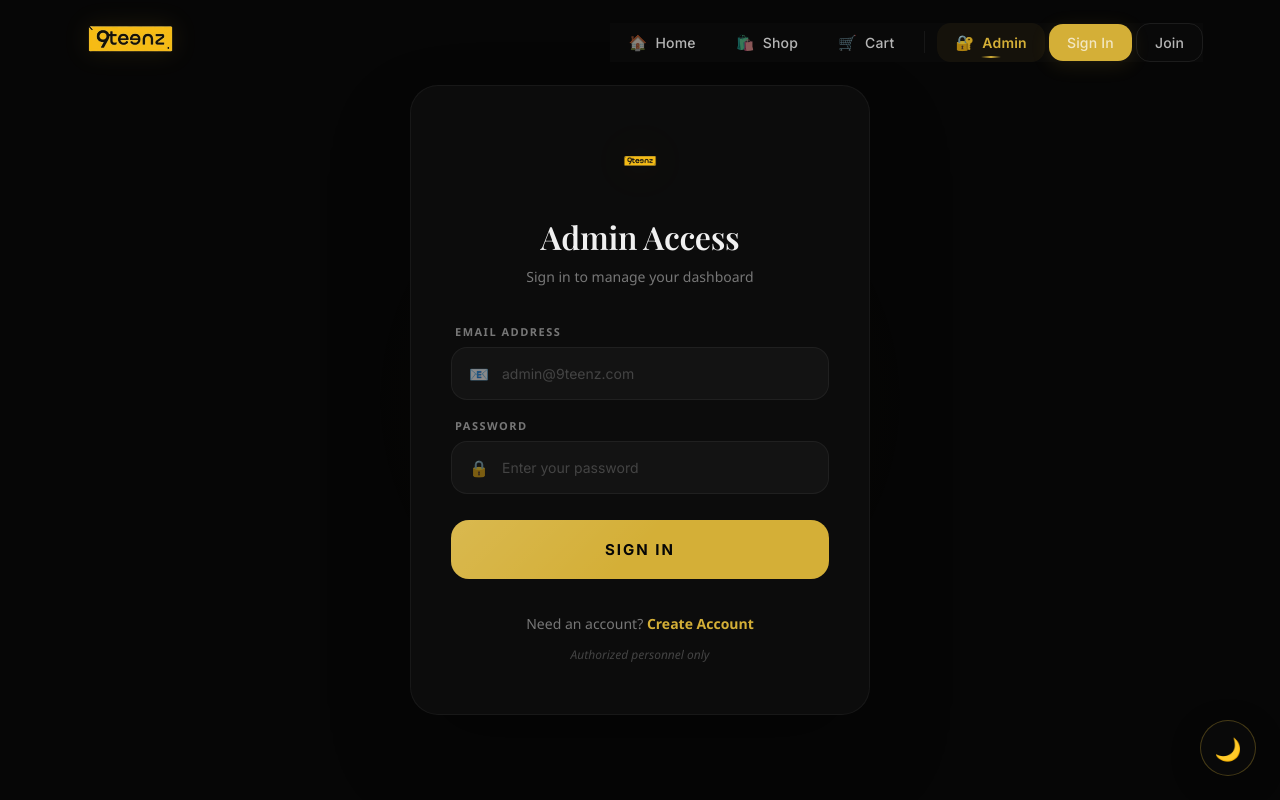
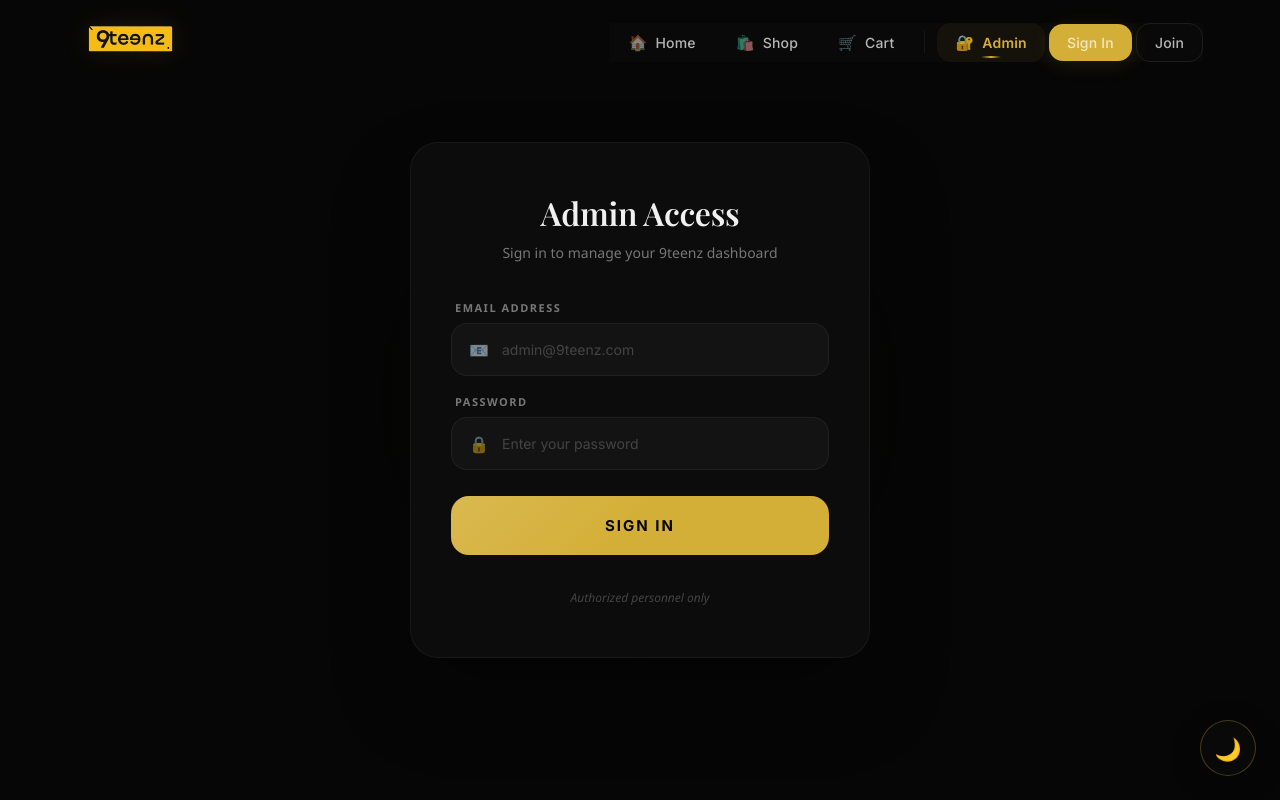
Before and after one commit to AnikHasan579/9teenz-project, a React (Vite) app: page /login in a window 1280 px wide. Shown: the top 800 px of the page. Built offline with nearby package versions, Linux system fonts and the light colour scheme; a web font is replaced by a local one.

Commit message:
Added vercel.json for routing

```diff
--- a/src/pages/Login.jsx
+++ b/src/pages/Login.jsx
@@ -32,9 +32,8 @@ function Login() {
       <div className="auth-glow"></div>
       <div className="auth-card">
         <div className="auth-brand">
-          <img src="/teen.png" alt="9teenz" className="auth-logo" />
           <h1>Admin Access</h1>
-          <p>Sign in to manage your dashboard</p>
+          <p>Sign in to manage your 9teenz dashboard</p>
         </div>
 
         {error && (
@@ -89,7 +88,6 @@ function Login() {
         </form>
 
         <div className="auth-footer">
-          <p>Need an account? <Link to="/register">Create Account</Link></p>
           <p className="auth-hint">Authorized personnel only</p>
         </div>
       </div>
```
